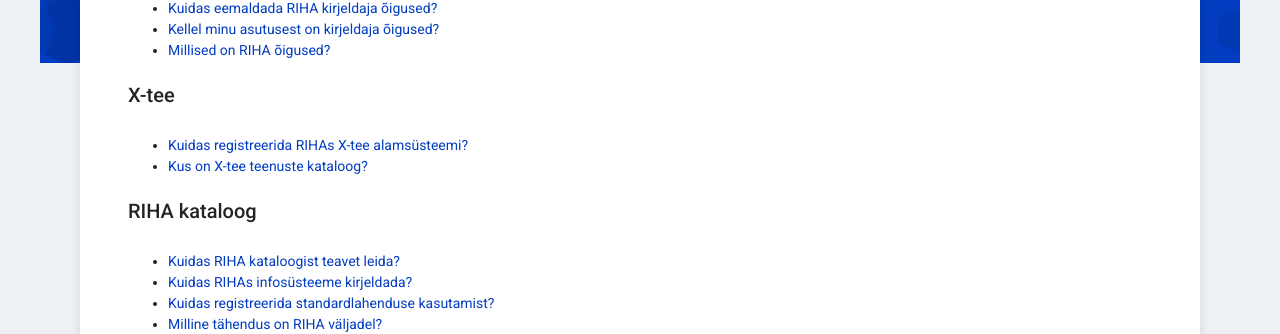
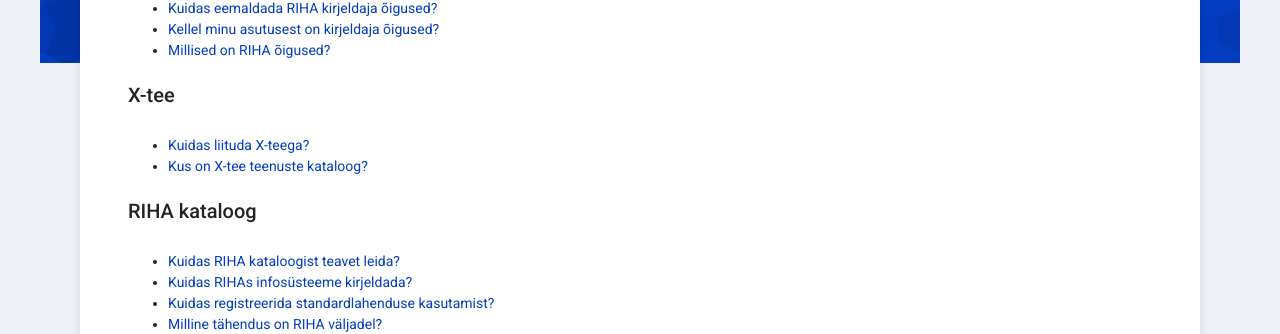
Before and after one commit to e-gov/RIHA-Help, a Jekyll site: the page built from docs/index.md, in a window 1280 px wide. Shown: the part 600-934 px from the top of the page. Built offline with Jekyll 4.4.1, drawn with Linux system fonts in a browser that asks for light colours.

Commit message:
Updated X-tee related links

```diff
--- a/docs/index.md
+++ b/docs/index.md
@@ -18,8 +18,8 @@ title: RIHA abikeskus
 
 ### X-tee
 
-- [Kuidas registreerida RIHAs X-tee alamsüsteemi?](X-tee-alamsysteem)
-- [Kus on X-tee teenuste kataloog?](X-tee-alamsysteem#kus-on-x-tee-teenuste-kataloog)
+- [Kuidas liituda X-teega?](https://abi.ria.ee/xtee/et/x-tee-juhend/x-teega-liitumine)
+- [Kus on X-tee teenuste kataloog?](https://www.x-tee.ee/catalogue/EE)
 
 ### RIHA kataloog
 
```
